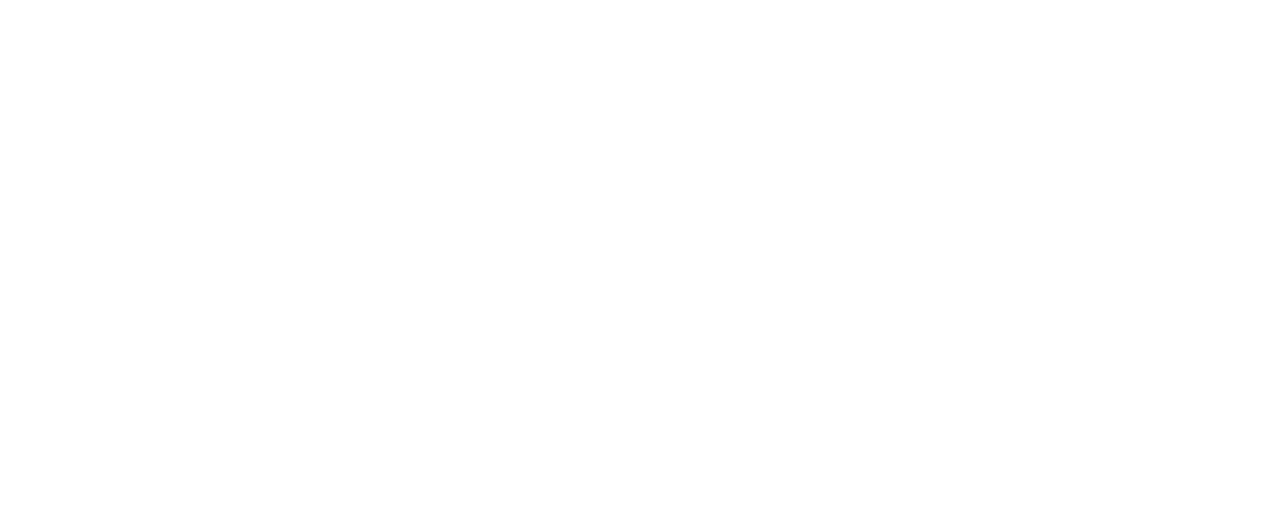
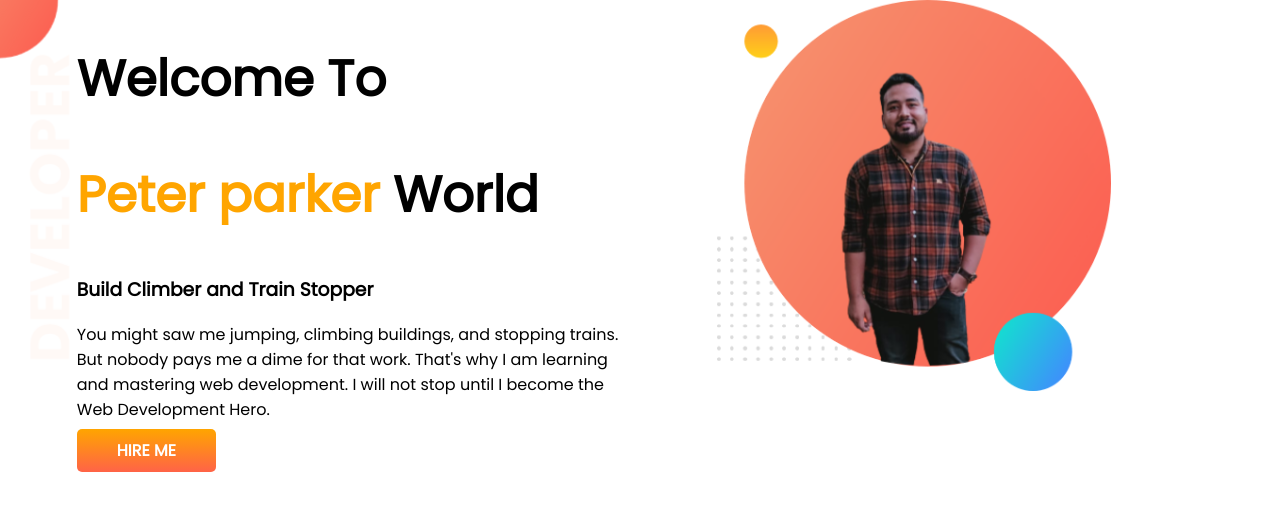
Before and after one commit to naimurrahmanniloy/developer-portfolio, a plain HTML site: page index.html in a window 1280 px wide. Drawn offline with Linux system fonts and the light colour scheme.

Commit message:
done top banner

```diff
--- a/index.html
+++ b/index.html
@@ -5,9 +5,24 @@
     <meta http-equiv="X-UA-Compatible" content="IE=edge">
     <meta name="viewport" content="width=device-width, initial-scale=1.0">
     <title>NiLoY PoRtFoLiO</title>
+    <link rel="preconnect" href="https://fonts.googleapis.com">
+    <link rel="preconnect" href="https://fonts.gstatic.com" crossorigin>
+    <link href="https://fonts.googleapis.com/css2?family=Poppins&display=swap" rel="stylesheet">
     <link rel="stylesheet" href="style.css">
 </head>
 <body>
+    	<section class="top-banner">
+            <div class="half-width">
+            <h1>Welcome To </h1> <h1><span>Peter parker</span> World</h1>
+            <h3>Build Climber and Train Stopper
+            </h3>
+            <p>You might saw me jumping, climbing buildings, and stopping trains. But nobody pays me a dime for that work. That's why I am learning and mastering web development. I will not stop until I become the Web Development Hero.</p>
+            <a class="link_button" target="_blank" href="">HIRE ME</a>
+        </div>
+    <div class="half-width">
+        <img src="images/niloy-bg.png" alt="">
+    </div>
+        </section>
 
 </body>
 </html>
--- a/style.css
+++ b/style.css
@@ -0,0 +1,34 @@
+body{
+    font-family: 'Poppins', sans-serif;
+    margin: 0;
+}
+h1{
+    font-size: 50px;
+}
+
+h1 span{
+    color: orange;
+}
+section{
+    display: flex;
+
+}
+.half-width{
+    width: 50%;
+    padding-left:6% ;
+}
+.half-width img{
+    width: 70%;
+}
+.link_button{
+    text-decoration: none;
+    background-image: linear-gradient(orange, tomato);
+    padding: 10px 40px;
+    font-weight: 700;
+    border-radius: 5px;
+    color: white;
+}
+.top-banner{
+    background-image: url(images/top-banner.png);
+    background-repeat: no-repeat;
+}
```
Also changed, not shown: images/dream-bg.png (added), images/exp-bg.png (added), images/jhankar.png (added), images/jhankar2.png (added), images/my-bg.png (added), images/my-bg2.png (added), images/niloy-bg.png (added), images/niloy-removebg-preview.png (added), images/top-banner.png (added).
